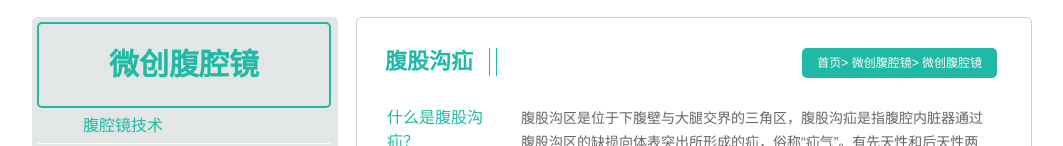
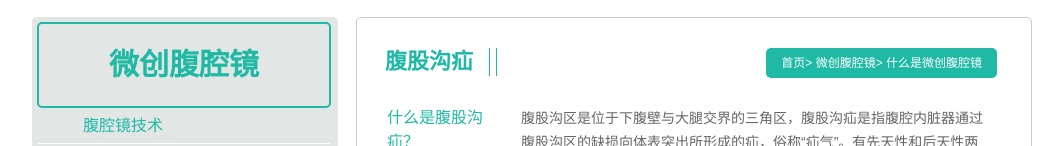
Before and after one commit to lilinchun1/yujin, a plain HTML site: page show-wcfqj1.html in a window 1280 px wide. Shown: the part 383-529 px from the top of the page, without its empty margins (108-1171 px from the left). Drawn offline with Linux system fonts and the light colour scheme.

Commit message:
第二次push

```diff
--- a/show-wcfqj1.html
+++ b/show-wcfqj1.html
@@ -86,7 +86,7 @@
                 <p class="breadcrumb">
                     <a href="">首页</a>>
                     <a href="">微创腹腔镜</a>>
-                    <a href="">微创腹腔镜</a>
+                    <a href="">什么是微创腹腔镜</a>
                 </p>
             </div>
             <div class="show-con">
```
